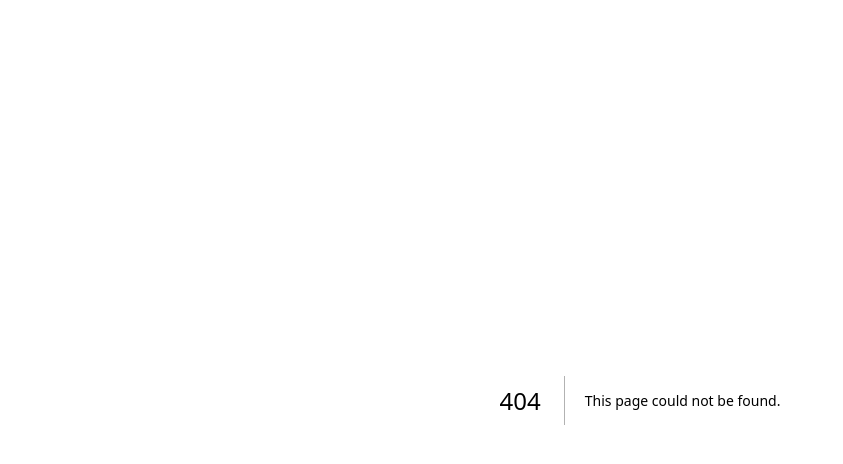
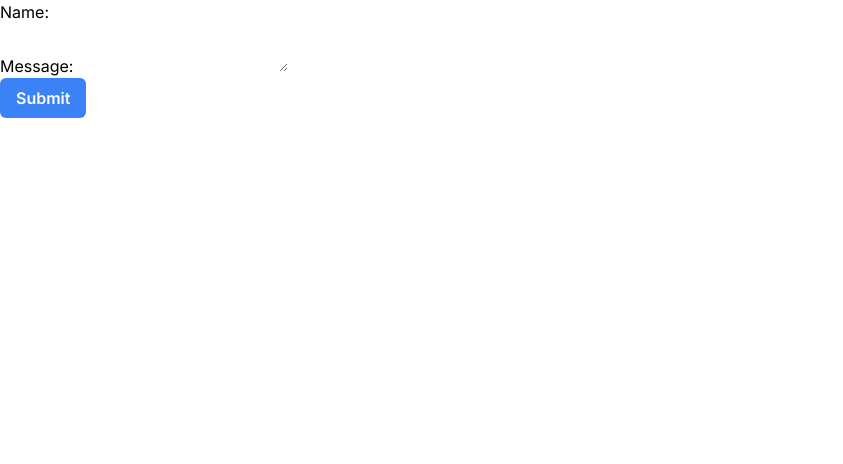
Before and after one commit to No-Country/s12-22-m-nest, a Next.js app in the folder client/: page /pages/home in a window 1280 px wide. Before the commit this address had no page. Shown: the top 464 px of the page, without its empty margins (0-843 px from the left). Built offline with nearby package versions, Linux system fonts and the light colour scheme.

Commit message:
feat: add button, input, and textarea components Implement button, input, and textarea components

```diff
--- a/client/package.json
+++ b/client/package.json
@@ -17,8 +17,9 @@
     "next-auth": "^4.24.5",
     "prettier": "^3.1.0",
     "prettier-plugin-tailwindcss": "^0.5.7",
-    "react": "^18",
+    "react": "^18.2.0",
     "react-dom": "^18",
+    "react-hook-form": "^7.48.2",
     "socket.io": "^4.7.2",
     "socket.io-client": "^4.7.2"
   },
--- /dev/null
+++ b/client/src/app/components/Button/Button.module.css
@@ -0,0 +1,15 @@
+/* components/Button.module.css */
+
+.btn {
+    /* Estilos base para el botón */
+    border: none;
+    cursor: pointer;
+    transition: all 0.3s ease;
+  }
+
+  .primary {
+    /* Estilos para el botón primario */
+    @apply bg-blue-500 text-white rounded-md px-4 py-2 font-semibold focus:outline-none focus:ring-2 focus:ring-blue-400 hover:bg-blue-600;
+  }
+
+  /* Agrega estilos para otras variantes si es necesario */
--- /dev/null
+++ b/client/src/app/components/Button/Button.tsx
@@ -0,0 +1,29 @@
+import styles from './Button.module.css'
+
+interface ButtonProps {
+  children: React.ReactNode
+  onClick?: () => void
+  variant?: 'primary' | 'secondary' | 'success' | 'danger'
+  className?: string
+}
+
+const Button = ({ children, onClick, variant = 'primary', className }: ButtonProps): JSX.Element => {
+  const getButtonStyle = (): string => {
+    switch (variant) {
+      case 'secondary':
+        return styles.secondary
+      default:
+        return styles.primary
+    }
+  }
+
+  const buttonStyle: string = getButtonStyle()
+
+  return (
+    <button className={`${styles.btn} ${buttonStyle} ${className}`} onClick={onClick}>
+      {children}
+    </button>
+  )
+}
+
+export { Button }
--- /dev/null
+++ b/client/src/app/components/Input.tsx
@@ -0,0 +1,13 @@
+'use client'
+
+import { type DetailedHTMLProps, type InputHTMLAttributes } from 'react'
+import { type UseFormRegister, type RegisterOptions } from 'react-hook-form'
+
+interface InputProps extends DetailedHTMLProps<InputHTMLAttributes<HTMLInputElement>, HTMLInputElement> {
+  name: string
+  register: UseFormRegister<any>
+  validations?: RegisterOptions
+}
+
+export const Input = ({ name, register, validations, ...rest }: InputProps): JSX.Element => (
+    <input {...register(name, validations)} {...rest} />)
--- /dev/null
+++ b/client/src/app/components/TextArea.tsx
@@ -0,0 +1,10 @@
+import type { DetailedHTMLProps, TextareaHTMLAttributes } from 'react'
+import type { UseFormRegister, RegisterOptions } from 'react-hook-form'
+
+interface TextAreaProps extends DetailedHTMLProps<TextareaHTMLAttributes<HTMLTextAreaElement>, HTMLTextAreaElement> {
+  name: string
+  register: UseFormRegister<any>
+  validations?: RegisterOptions
+}
+
+export const TextArea = ({ name, register, validations, ...rest }: TextAreaProps): JSX.Element => <textarea {...register(name, validations)} {...rest} />
--- /dev/null
+++ b/client/src/app/pages/home/page.tsx
@@ -0,0 +1,47 @@
+'use client'
+import { type FunctionComponent } from 'react'
+import { useForm } from 'react-hook-form'
+import { Input } from '../../components/Input' // Ajusta la ruta de importación según tu estructura de carpetas
+import { TextArea } from '../../components/TextArea' // Ajusta la ruta de importación según tu estructura de carpetas
+import { Button } from '../../components/Button/Button' // Ajusta la ruta de importación según tu estructura de carpetas
+
+interface FormData {
+  name: string
+  message: string
+}
+
+const Page: FunctionComponent = () => {
+  const { register, handleSubmit, formState: { errors } } = useForm<FormData>()
+
+  const onSubmit = (data: FormData): void => {
+    console.log(data)
+  }
+
+  return (
+    <div>
+      <form onSubmit={handleSubmit(onSubmit)}>
+        <div>
+          <label>
+            Name:
+            <Input type="text" name="name" register={register} validations={{ required: 'Name is required' }} />
+            {errors.name && <p>{errors.name.message}</p>}
+          </label>
+        </div>
+
+        <div>
+          <label>
+            Message:
+            <TextArea name="message" register={register} validations={{ required: 'Message is required' }} />
+            {errors.message && <p>{errors.message.message}</p>}
+          </label>
+        </div>
+
+        <div>
+        <Button>Submit</Button>
+        </div>
+      </form>
+    </div>
+  )
+}
+
+export default Page
```
Also changed, not shown: 2 other files (tests, documents, lock files or other folders).
